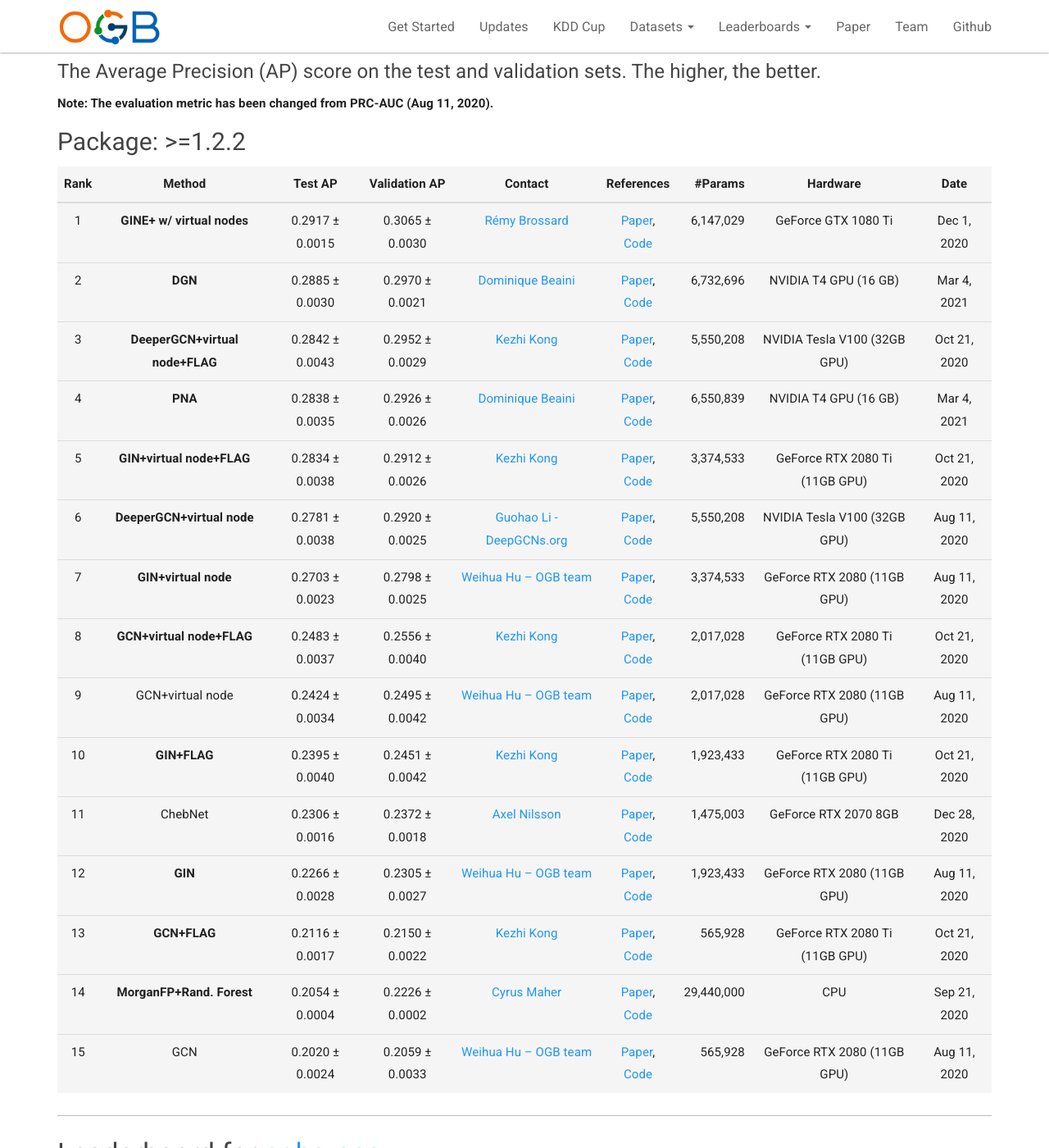
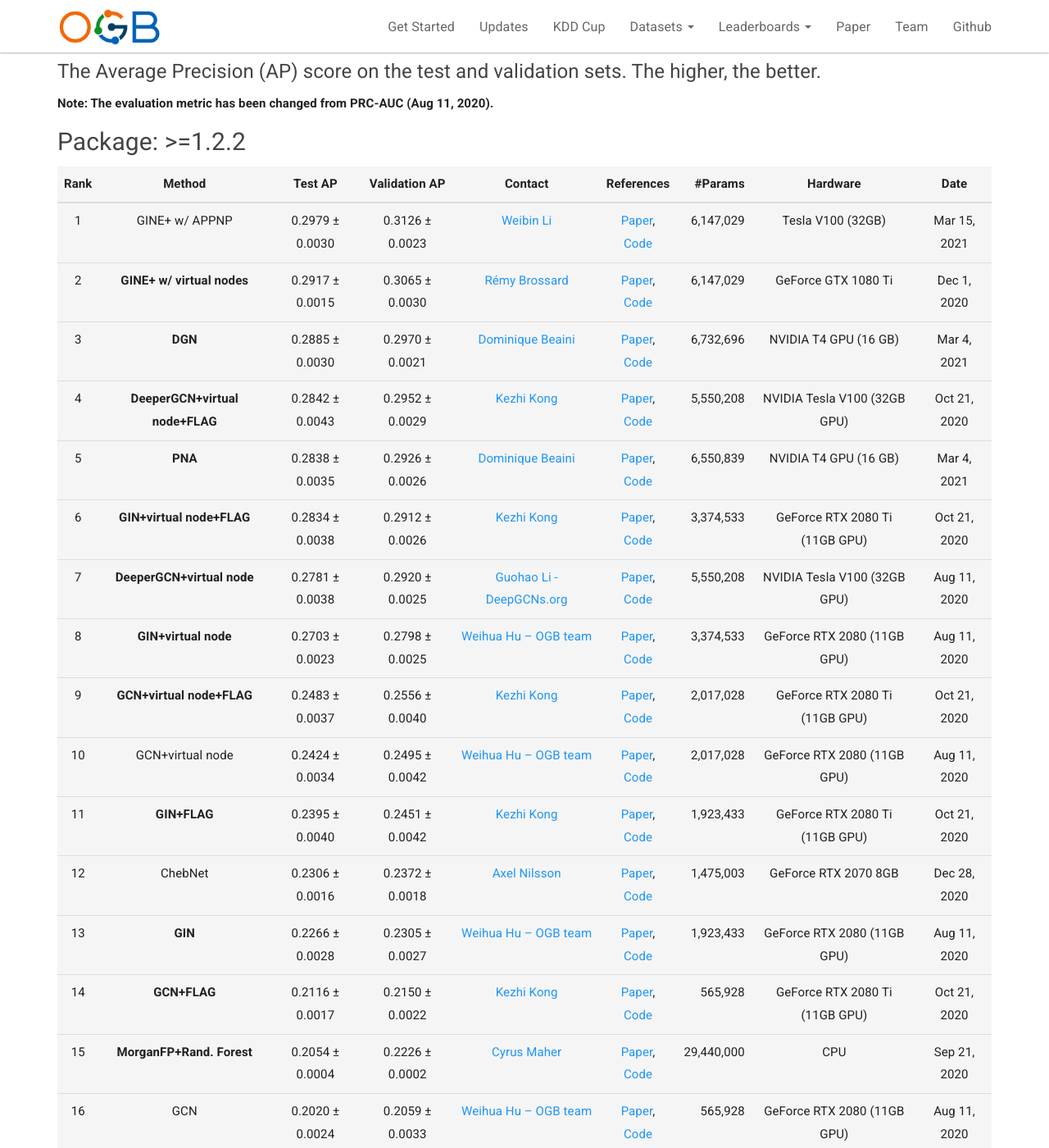
Before and after one commit to snap-stanford/ogb-web, a Jekyll site: the page built from _docs/leaderboard/leader_graphprop.md, in a window 1280 px wide and 1400 px high, scrolled down 1890 px. Shown: the whole window at 82% size. Built offline with Jekyll 4.4.1, drawn with Linux system fonts in a browser that asks for light colours.

Commit message:
updateleaderboard

```diff
--- a/_docs/leaderboard/leader_graphprop.md
+++ b/_docs/leaderboard/leader_graphprop.md
@@ -53,21 +53,22 @@ The **bold** method name indicates that the implementation is **official** (by t
 
 | Rank  | Method | Test AP | Validation AP | Contact | References | #Params | Hardware | Date
 |:----:|:-----:|:------:|:-----:|:-----:|:-----:|-----:|:-----:|:-----:|
-|  1  |  **GINE+ w/ virtual nodes**  | 0.2917 ± 0.0015   | 0.3065 ± 0.0030 |[Rémy Brossard](mailto:remy@anotherbrain.ai) | [Paper](https://arxiv.org/abs/2011.15069), [Code](https://github.com/RBrossard/GINEPLUS) | 6,147,029 | GeForce GTX 1080 Ti | Dec 1, 2020 |
-|  2  |  **DGN**  | 0.2885 ± 0.0030   | 0.2970 ± 0.0021 |[Dominique Beaini](mailto:dominique@valencediscovery.com) | [Paper](https://arxiv.org/pdf/2010.02863.pdf), [Code](https://github.com/Saro00/DGN) | 6,732,696 | NVIDIA T4 GPU (16 GB) | Mar 4, 2021 |
-|  3  |  **DeeperGCN+virtual node+FLAG**  | 0.2842 ± 0.0043   | 0.2952 ± 0.0029 |[Kezhi Kong](mailto:kong@cs.umd.edu) | [Paper](https://arxiv.org/abs/2010.09891), [Code](https://github.com/devnkong/FLAG) | 5,550,208 | NVIDIA Tesla V100 (32GB GPU) | Oct 21, 2020 |
-|  4  |  **PNA**  | 0.2838 ± 0.0035   | 0.2926 ± 0.0026 |[Dominique Beaini](mailto:dominique@valencediscovery.com) | [Paper](https://arxiv.org/pdf/2004.05718.pdf), [Code](https://github.com/Saro00/DGN) | 6,550,839 | NVIDIA T4 GPU (16 GB) | Mar 4, 2021 |
-|  5  |  **GIN+virtual node+FLAG**  | 0.2834 ± 0.0038   | 0.2912 ± 0.0026 |[Kezhi Kong](mailto:kong@cs.umd.edu) | [Paper](https://arxiv.org/abs/2010.09891), [Code](https://github.com/devnkong/FLAG) | 3,374,533 | GeForce RTX 2080 Ti (11GB GPU) | Oct 21, 2020 |
-|  6  |  **DeeperGCN+virtual node**  | 0.2781 ± 0.0038   | 0.2920 ± 0.0025 |[Guohao Li - DeepGCNs.org](mailto:guohao.li@kaust.edu.sa) | [Paper](https://arxiv.org/abs/2006.07739), [Code](https://github.com/lightaime/deep_gcns_torch/tree/master/examples/ogb) | 5,550,208 | NVIDIA Tesla V100 (32GB GPU) | Aug 11, 2020 |
-|  7  |  **GIN+virtual node**  | 0.2703 ± 0.0023   | 0.2798 ± 0.0025 |[Weihua Hu -- OGB team](mailto:weihuahu@cs.stanford.edu) | [Paper](https://arxiv.org/abs/1810.00826), [Code](https://github.com/snap-stanford/ogb/tree/master/examples/graphproppred/mol) | 3,374,533 | GeForce RTX 2080 (11GB GPU) | Aug 11, 2020 |
-|  8  |  **GCN+virtual node+FLAG**  | 0.2483 ± 0.0037   | 0.2556 ± 0.0040 |[Kezhi Kong](mailto:kong@cs.umd.edu) | [Paper](https://arxiv.org/abs/2010.09891), [Code](https://github.com/devnkong/FLAG) | 2,017,028 | GeForce RTX 2080 Ti (11GB GPU) | Oct 21, 2020 |
-|  9  |  GCN+virtual node  | 0.2424 ± 0.0034   | 0.2495 ± 0.0042 | [Weihua Hu -- OGB team](mailto:weihuahu@cs.stanford.edu) | [Paper](https://arxiv.org/abs/1609.02907), [Code](https://github.com/snap-stanford/ogb/tree/master/examples/graphproppred/mol) | 2,017,028 | GeForce RTX 2080 (11GB GPU) | Aug 11, 2020 |
-|  10  |  **GIN+FLAG**  | 0.2395 ± 0.0040   | 0.2451 ± 0.0042 |[Kezhi Kong](mailto:kong@cs.umd.edu) | [Paper](https://arxiv.org/abs/2010.09891), [Code](https://github.com/devnkong/FLAG) | 1,923,433 | GeForce RTX 2080 Ti (11GB GPU) | Oct 21, 2020 |
-|  11  |  ChebNet  | 0.2306 ± 0.0016   | 0.2372 ± 0.0018 | [Axel Nilsson](mailto:contact@xelnilsson.com) | [Paper](https://arxiv.org/abs/1606.09375), [Code](https://github.com/Axeln78/Transferability-of-spectral-gnns) | 1,475,003 | GeForce RTX 2070 8GB | Dec 28, 2020 |
-|  12  |  **GIN**  | 0.2266 ± 0.0028   | 0.2305 ± 0.0027 |[Weihua Hu -- OGB team](mailto:weihuahu@cs.stanford.edu) | [Paper](https://arxiv.org/abs/1810.00826), [Code](https://github.com/snap-stanford/ogb/tree/master/examples/graphproppred/mol) | 1,923,433 | GeForce RTX 2080 (11GB GPU) | Aug 11, 2020 |
-|  13  |  **GCN+FLAG**  | 0.2116 ± 0.0017   | 0.2150 ± 0.0022 |[Kezhi Kong](mailto:kong@cs.umd.edu) | [Paper](https://arxiv.org/abs/2010.09891), [Code](https://github.com/devnkong/FLAG) | 565,928 | GeForce RTX 2080 Ti (11GB GPU) | Oct 21, 2020 |
-|  14  |  **MorganFP+Rand. Forest**  | 0.2054 ± 0.0004   | 0.2226 ± 0.0002 |[Cyrus Maher](mailto:cmaher@vir.bio) | [Paper](https://pubs.acs.org/doi/10.1021/ci100050t), [Code](https://github.com/cyrusmaher/ogb-molecule-comp) | 29,440,000 | CPU | Sep 21, 2020 |
-|  15  |  GCN  | 0.2020 ± 0.0024   | 0.2059 ± 0.0033 | [Weihua Hu -- OGB team](mailto:weihuahu@cs.stanford.edu) | [Paper](https://arxiv.org/abs/1609.02907), [Code](https://github.com/snap-stanford/ogb/tree/master/examples/graphproppred/mol) | 565,928 | GeForce RTX 2080 (11GB GPU) | Aug 11, 2020 |
+|  1  |  GINE+ w/ APPNP  | 0.2979 ± 0.0030   | 0.3126 ± 0.0023 | [Weibin Li](mailto:liweibin02@baidu.com) | [Paper](https://arxiv.org/pdf/2011.15069.pdf), [Code](https://github.com/PaddlePaddle/PGL/tree/main/ogb_examples/graphproppred/ogbg_molpcba) | 6,147,029 | Tesla V100 (32GB) | Mar 15, 2021 |
+|  2  |  **GINE+ w/ virtual nodes**  | 0.2917 ± 0.0015   | 0.3065 ± 0.0030 |[Rémy Brossard](mailto:remy@anotherbrain.ai) | [Paper](https://arxiv.org/abs/2011.15069), [Code](https://github.com/RBrossard/GINEPLUS) | 6,147,029 | GeForce GTX 1080 Ti | Dec 1, 2020 |
+|  3  |  **DGN**  | 0.2885 ± 0.0030   | 0.2970 ± 0.0021 |[Dominique Beaini](mailto:dominique@valencediscovery.com) | [Paper](https://arxiv.org/pdf/2010.02863.pdf), [Code](https://github.com/Saro00/DGN) | 6,732,696 | NVIDIA T4 GPU (16 GB) | Mar 4, 2021 |
+|  4  |  **DeeperGCN+virtual node+FLAG**  | 0.2842 ± 0.0043   | 0.2952 ± 0.0029 |[Kezhi Kong](mailto:kong@cs.umd.edu) | [Paper](https://arxiv.org/abs/2010.09891), [Code](https://github.com/devnkong/FLAG) | 5,550,208 | NVIDIA Tesla V100 (32GB GPU) | Oct 21, 2020 |
+|  5  |  **PNA**  | 0.2838 ± 0.0035   | 0.2926 ± 0.0026 |[Dominique Beaini](mailto:dominique@valencediscovery.com) | [Paper](https://arxiv.org/pdf/2004.05718.pdf), [Code](https://github.com/Saro00/DGN) | 6,550,839 | NVIDIA T4 GPU (16 GB) | Mar 4, 2021 |
+|  6  |  **GIN+virtual node+FLAG**  | 0.2834 ± 0.0038   | 0.2912 ± 0.0026 |[Kezhi Kong](mailto:kong@cs.umd.edu) | [Paper](https://arxiv.org/abs/2010.09891), [Code](https://github.com/devnkong/FLAG) | 3,374,533 | GeForce RTX 2080 Ti (11GB GPU) | Oct 21, 2020 |
+|  7  |  **DeeperGCN+virtual node**  | 0.2781 ± 0.0038   | 0.2920 ± 0.0025 |[Guohao Li - DeepGCNs.org](mailto:guohao.li@kaust.edu.sa) | [Paper](https://arxiv.org/abs/2006.07739), [Code](https://github.com/lightaime/deep_gcns_torch/tree/master/examples/ogb) | 5,550,208 | NVIDIA Tesla V100 (32GB GPU) | Aug 11, 2020 |
+|  8  |  **GIN+virtual node**  | 0.2703 ± 0.0023   | 0.2798 ± 0.0025 |[Weihua Hu -- OGB team](mailto:weihuahu@cs.stanford.edu) | [Paper](https://arxiv.org/abs/1810.00826), [Code](https://github.com/snap-stanford/ogb/tree/master/examples/graphproppred/mol) | 3,374,533 | GeForce RTX 2080 (11GB GPU) | Aug 11, 2020 |
+|  9  |  **GCN+virtual node+FLAG**  | 0.2483 ± 0.0037   | 0.2556 ± 0.0040 |[Kezhi Kong](mailto:kong@cs.umd.edu) | [Paper](https://arxiv.org/abs/2010.09891), [Code](https://github.com/devnkong/FLAG) | 2,017,028 | GeForce RTX 2080 Ti (11GB GPU) | Oct 21, 2020 |
+|  10  |  GCN+virtual node  | 0.2424 ± 0.0034   | 0.2495 ± 0.0042 | [Weihua Hu -- OGB team](mailto:weihuahu@cs.stanford.edu) | [Paper](https://arxiv.org/abs/1609.02907), [Code](https://github.com/snap-stanford/ogb/tree/master/examples/graphproppred/mol) | 2,017,028 | GeForce RTX 2080 (11GB GPU) | Aug 11, 2020 |
+|  11  |  **GIN+FLAG**  | 0.2395 ± 0.0040   | 0.2451 ± 0.0042 |[Kezhi Kong](mailto:kong@cs.umd.edu) | [Paper](https://arxiv.org/abs/2010.09891), [Code](https://github.com/devnkong/FLAG) | 1,923,433 | GeForce RTX 2080 Ti (11GB GPU) | Oct 21, 2020 |
+|  12  |  ChebNet  | 0.2306 ± 0.0016   | 0.2372 ± 0.0018 | [Axel Nilsson](mailto:contact@xelnilsson.com) | [Paper](https://arxiv.org/abs/1606.09375), [Code](https://github.com/Axeln78/Transferability-of-spectral-gnns) | 1,475,003 | GeForce RTX 2070 8GB | Dec 28, 2020 |
+|  13  |  **GIN**  | 0.2266 ± 0.0028   | 0.2305 ± 0.0027 |[Weihua Hu -- OGB team](mailto:weihuahu@cs.stanford.edu) | [Paper](https://arxiv.org/abs/1810.00826), [Code](https://github.com/snap-stanford/ogb/tree/master/examples/graphproppred/mol) | 1,923,433 | GeForce RTX 2080 (11GB GPU) | Aug 11, 2020 |
+|  14  |  **GCN+FLAG**  | 0.2116 ± 0.0017   | 0.2150 ± 0.0022 |[Kezhi Kong](mailto:kong@cs.umd.edu) | [Paper](https://arxiv.org/abs/2010.09891), [Code](https://github.com/devnkong/FLAG) | 565,928 | GeForce RTX 2080 Ti (11GB GPU) | Oct 21, 2020 |
+|  15  |  **MorganFP+Rand. Forest**  | 0.2054 ± 0.0004   | 0.2226 ± 0.0002 |[Cyrus Maher](mailto:cmaher@vir.bio) | [Paper](https://pubs.acs.org/doi/10.1021/ci100050t), [Code](https://github.com/cyrusmaher/ogb-molecule-comp) | 29,440,000 | CPU | Sep 21, 2020 |
+|  16  |  GCN  | 0.2020 ± 0.0024   | 0.2059 ± 0.0033 | [Weihua Hu -- OGB team](mailto:weihuahu@cs.stanford.edu) | [Paper](https://arxiv.org/abs/1609.02907), [Code](https://github.com/snap-stanford/ogb/tree/master/examples/graphproppred/mol) | 565,928 | GeForce RTX 2080 (11GB GPU) | Aug 11, 2020 |
 
 
 <a name="ogbg-ppa"/>
```
